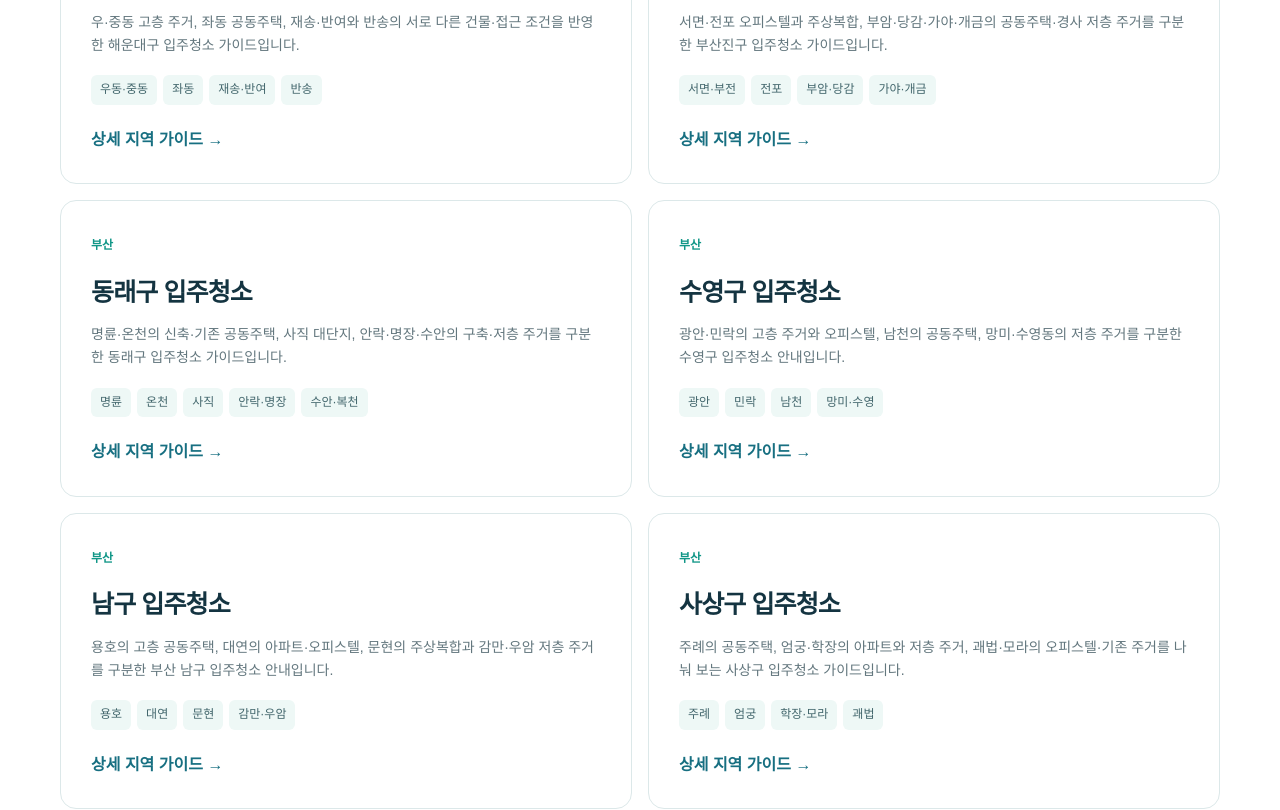
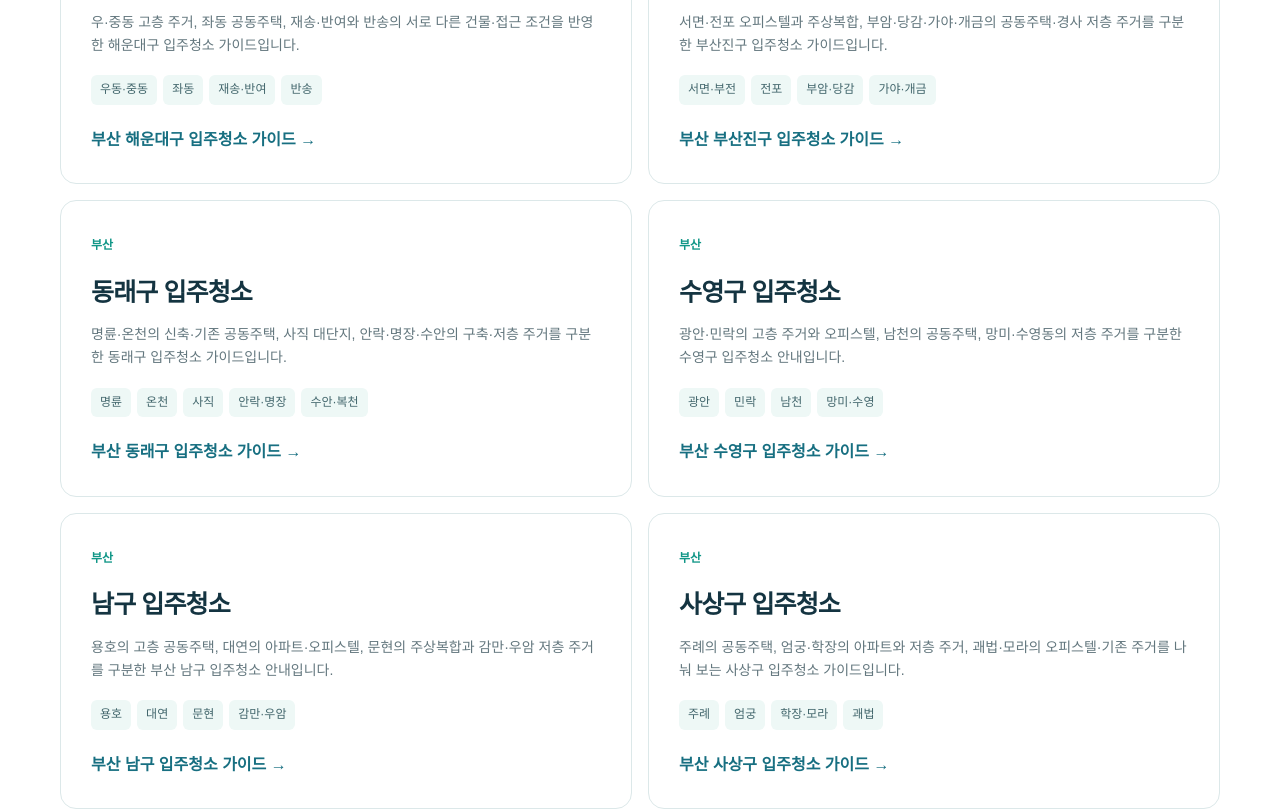
Before and after one commit to hoho601212-collab/ProperMove-inCleaning, a Next.js app: page /cleaning/busan in a window 1280 px wide. Shown: the part 820-1630 px from the top of the page. Built offline with nearby package versions, Linux system fonts and the light colour scheme; no server answers.

Commit message:
시도 허브 내부링크 앵커 지역성 강화

```diff
--- a/app/cleaning/[sido]/page.tsx
+++ b/app/cleaning/[sido]/page.tsx
@@ -39,6 +39,6 @@ export async function generateMetadata({ params }: Props): Promise<Metadata> {
 export default async function SidoPage({ params }: Props) {
   const { sido } = await params; const items = regionList.filter(region => region.slug.startsWith(`${sido}/`)); if (!items.length) notFound(); const city = items[0].city; const meta = getSidoMeta(sido, city);
   const breadcrumbSchema = { "@context": "https://schema.org", "@type": "BreadcrumbList", itemListElement: [{ "@type": "ListItem", position: 1, name: "홈", item: SITE_URL }, { "@type": "ListItem", position: 2, name: "지역별 입주청소", item: `${SITE_URL}/cleaning` }, { "@type": "ListItem", position: 3, name: city, item: `${SITE_URL}/cleaning/${sido}` }] };
-  const collectionSchema = { "@context": "https://schema.org", "@type": "CollectionPage", name: meta.title, description: meta.description, url: `${SITE_URL}/cleaning/${sido}`, inLanguage: "ko-KR", mainEntity: { "@type": "ItemList", numberOfItems: items.length, itemListElement: items.map((region, index) => ({ "@type": "ListItem", position: index + 1, name: `${region.district} 입주청소`, url: `${SITE_URL}/cleaning/${region.slug}` })) } };
-  return <><script type="application/ld+json" dangerouslySetInnerHTML={{ __html: JSON.stringify(breadcrumbSchema) }} /><script type="application/ld+json" dangerouslySetInnerHTML={{ __html: JSON.stringify(collectionSchema) }} /><section className="pageHero"><div className="shell"><nav className="breadcrumbs" aria-label="현재 위치"><Link href="/">홈</Link><span>›</span><Link href="/cleaning">지역별 입주청소</Link><span>›</span><b>{city}</b></nav><span className="eyebrow">{sido.toUpperCase()} LOCAL HUB</span><h1>{city} 입주청소 지역별 가이드</h1><p>{meta.description}</p></div></section><section className="section shell"><div className="hubIntro"><h2>{city} 주요 지역을<br/>생활권부터 비교하세요.</h2><p>{city} 안에서도 주거 형태와 건물 상태, 출입·주차 조건이 다릅니다. 지역명만으로 가격을 단정하지 않고 실제 현장 조건을 기준으로 청소 범위를 확인할 수 있도록 정리했습니다.</p></div><div className="sidoRegionGrid">{items.map(region => <article key={region.slug}><span>{region.city}</span><h2>{region.district} 입주청소</h2><p>{region.description}</p><div className="sidoZones" aria-label={`${region.district} 주요 생활권`}>{region.zones.map(zone => <span key={zone.name}>{zone.name}</span>)}</div><Link href={`/cleaning/${region.slug}`}>상세 지역 가이드 →</Link></article>)}</div><div className="nearby allRegions"><b>다른 시·도도 보기</b><Link href="/cleaning">전국 지역 목록 →</Link></div></section></>;
+  const collectionSchema = { "@context": "https://schema.org", "@type": "CollectionPage", name: meta.title, description: meta.description, url: `${SITE_URL}/cleaning/${sido}`, inLanguage: "ko-KR", mainEntity: { "@type": "ItemList", numberOfItems: items.length, itemListElement: items.map((region, index) => ({ "@type": "ListItem", position: index + 1, name: `${region.city} ${region.district} 입주청소`, url: `${SITE_URL}/cleaning/${region.slug}` })) } };
+  return <><script type="application/ld+json" dangerouslySetInnerHTML={{ __html: JSON.stringify(breadcrumbSchema) }} /><script type="application/ld+json" dangerouslySetInnerHTML={{ __html: JSON.stringify(collectionSchema) }} /><section className="pageHero"><div className="shell"><nav className="breadcrumbs" aria-label="현재 위치"><Link href="/">홈</Link><span>›</span><Link href="/cleaning">지역별 입주청소</Link><span>›</span><b>{city}</b></nav><span className="eyebrow">{sido.toUpperCase()} LOCAL HUB</span><h1>{city} 입주청소 지역별 가이드</h1><p>{meta.description}</p></div></section><section className="section shell"><div className="hubIntro"><h2>{city} 주요 지역을<br/>생활권부터 비교하세요.</h2><p>{city} 안에서도 주거 형태와 건물 상태, 출입·주차 조건이 다릅니다. 지역명만으로 가격을 단정하지 않고 실제 현장 조건을 기준으로 청소 범위를 확인할 수 있도록 정리했습니다.</p></div><div className="sidoRegionGrid">{items.map(region => <article key={region.slug}><span>{region.city}</span><h2>{region.district} 입주청소</h2><p>{region.description}</p><div className="sidoZones" aria-label={`${region.district} 주요 생활권`}>{region.zones.map(zone => <span key={zone.name}>{zone.name}</span>)}</div><Link href={`/cleaning/${region.slug}`} aria-label={`${region.city} ${region.district} 입주청소 상세 지역 가이드`}>{region.city} {region.district} 입주청소 가이드 →</Link></article>)}</div><div className="nearby allRegions"><b>다른 시·도도 보기</b><Link href="/cleaning">전국 입주청소 지역 목록 →</Link></div></section></>;
 }
```
